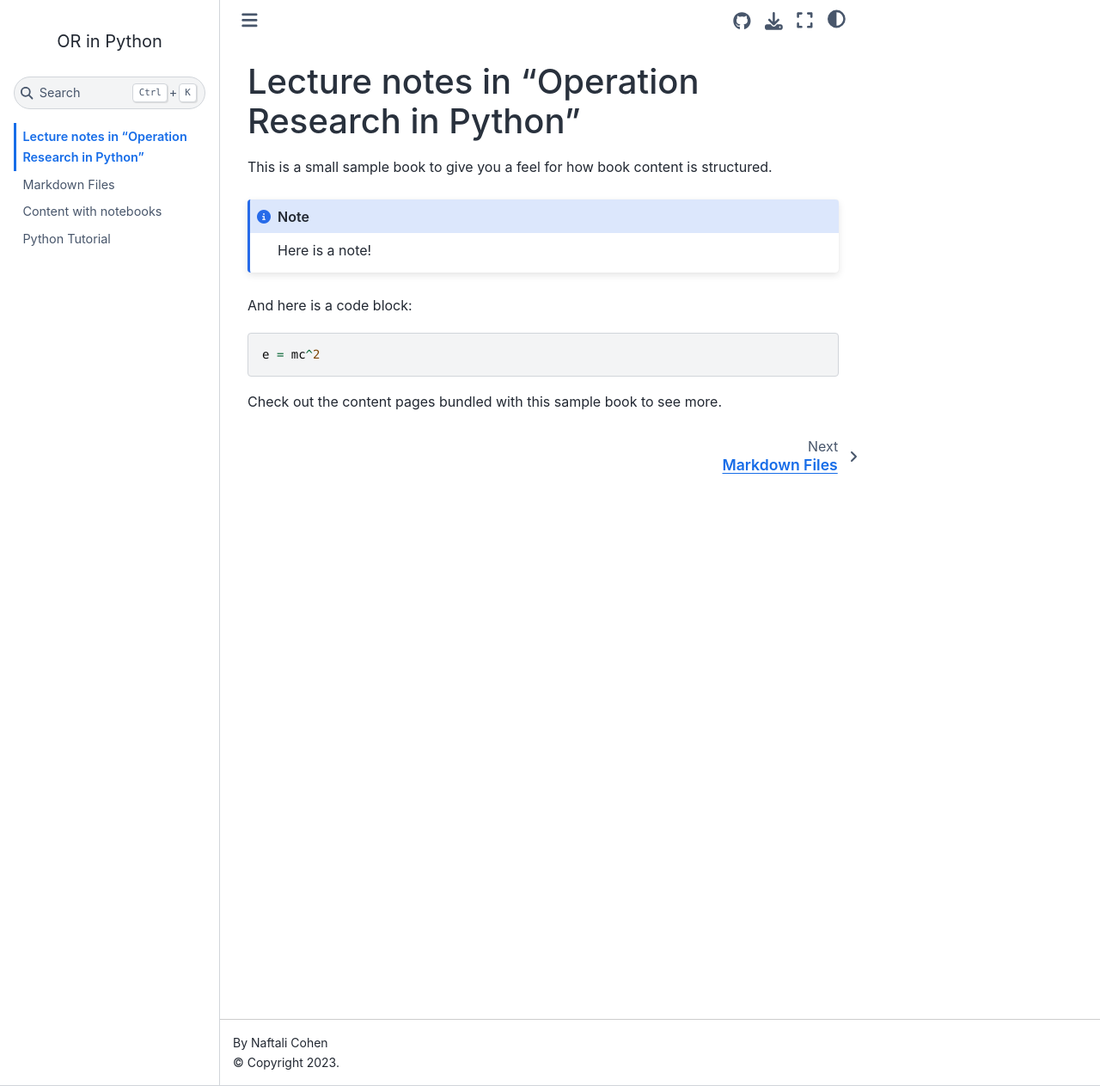
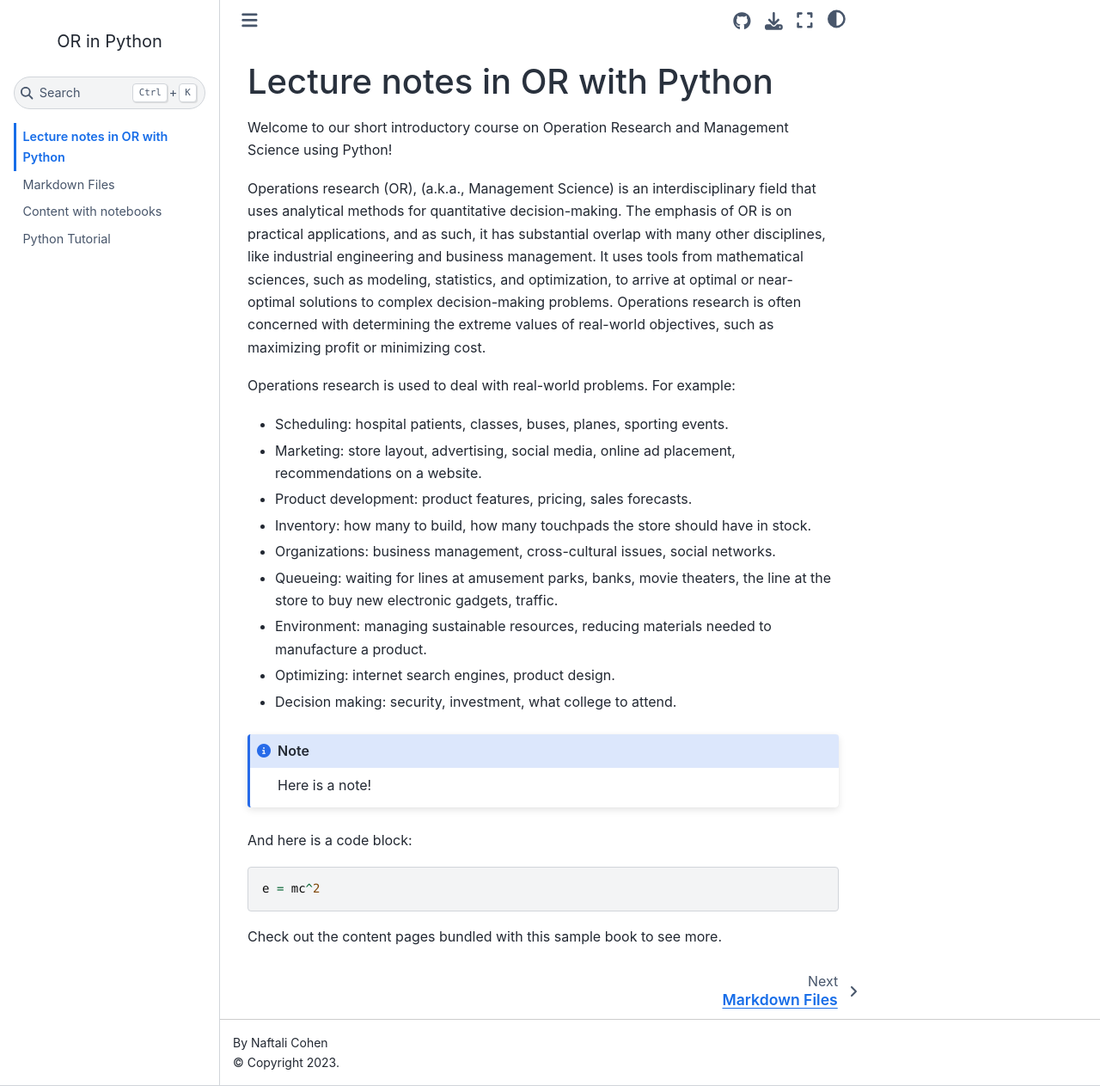
Before and after one commit to naftalic/ORinPython, a Jupyter Book: the page built from intro.md, in a window 1280 px wide and 1263 px high. Shown: the whole window at 86% size. Built offline with Jupyter Book 1.0.4 settings and Sphinx 7.4.7 and the Sphinx Book theme 1.1.4, drawn with Linux system fonts in a browser that asks for light colours.

Commit message:
Update intro.md

```diff
--- a/intro.md
+++ b/intro.md
@@ -1,7 +1,20 @@
-# Lecture notes in "Operation Research in Python"
+# Lecture notes in OR with Python
 
-This is a small sample book to give you a feel for how book content is
-structured.
+Welcome to our short introductory course on Operation Research and Management Science using Python!
+
+Operations research (OR), (a.k.a., Management Science) is an interdisciplinary field that uses analytical methods for quantitative decision-making. The emphasis of OR is on practical applications, and as such, it has substantial overlap with many other disciplines, like industrial engineering and business management. It uses tools from mathematical sciences, such as modeling, statistics, and optimization, to arrive at optimal or near-optimal solutions to complex decision-making problems. Operations research is often concerned with determining the extreme values of real-world objectives, such as maximizing profit or minimizing cost.
+
+Operations research is used to deal with real-world problems. For example:
+
+* Scheduling: hospital patients, classes, buses, planes, sporting events.
+* Marketing: store layout, advertising, social media, online ad placement, recommendations on a website.
+* Product development: product features, pricing, sales forecasts.
+* Inventory: how many to build, how many touchpads the store should have in stock.
+* Organizations: business management, cross-cultural issues, social networks.
+* Queueing: waiting for lines at amusement parks, banks, movie theaters, the line at the store to buy new electronic gadgets, traffic.
+* Environment: managing sustainable resources, reducing materials needed to manufacture a product.
+* Optimizing: internet search engines, product design.
+* Decision making: security, investment, what college to attend.
 
 :::{note}
 Here is a note!
```
